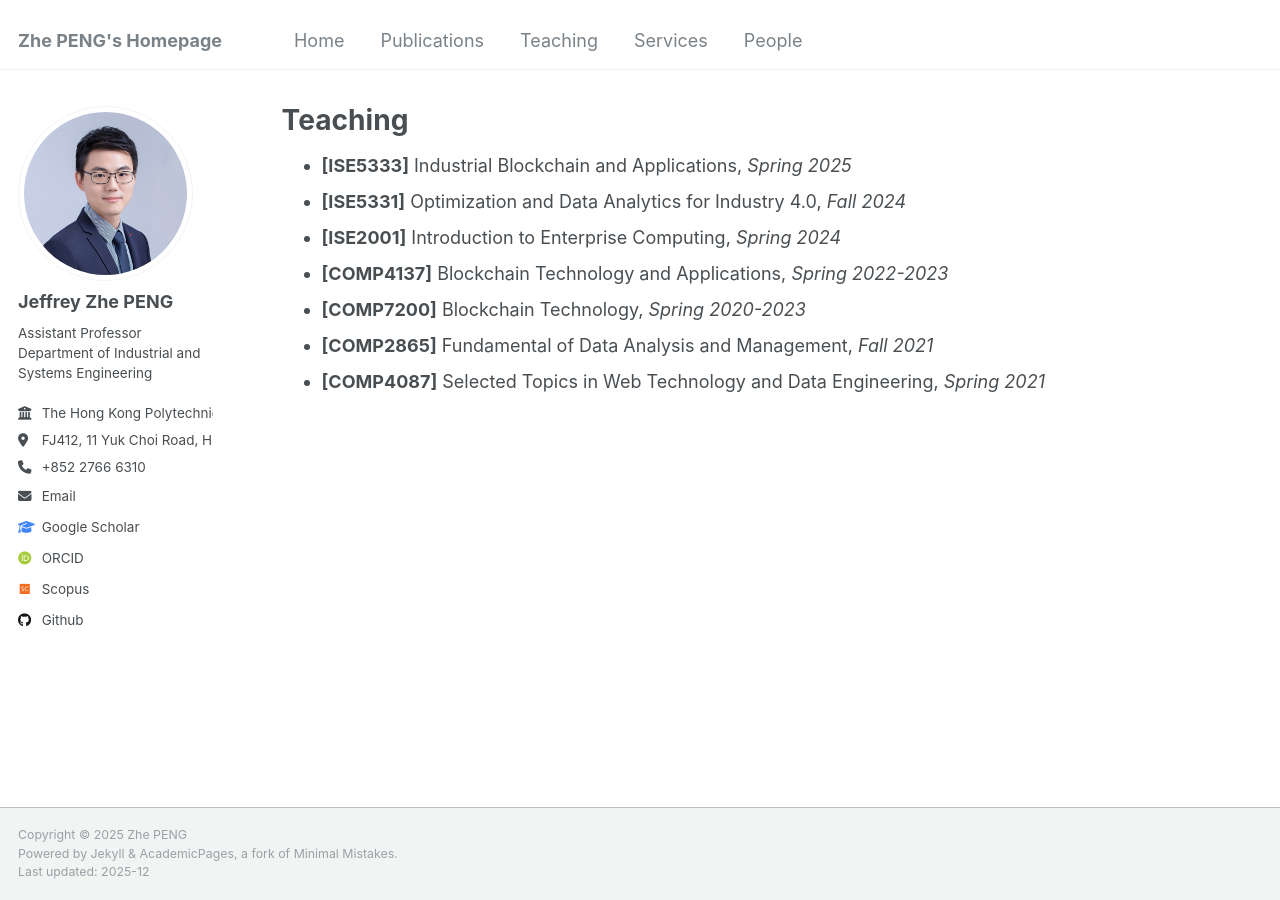
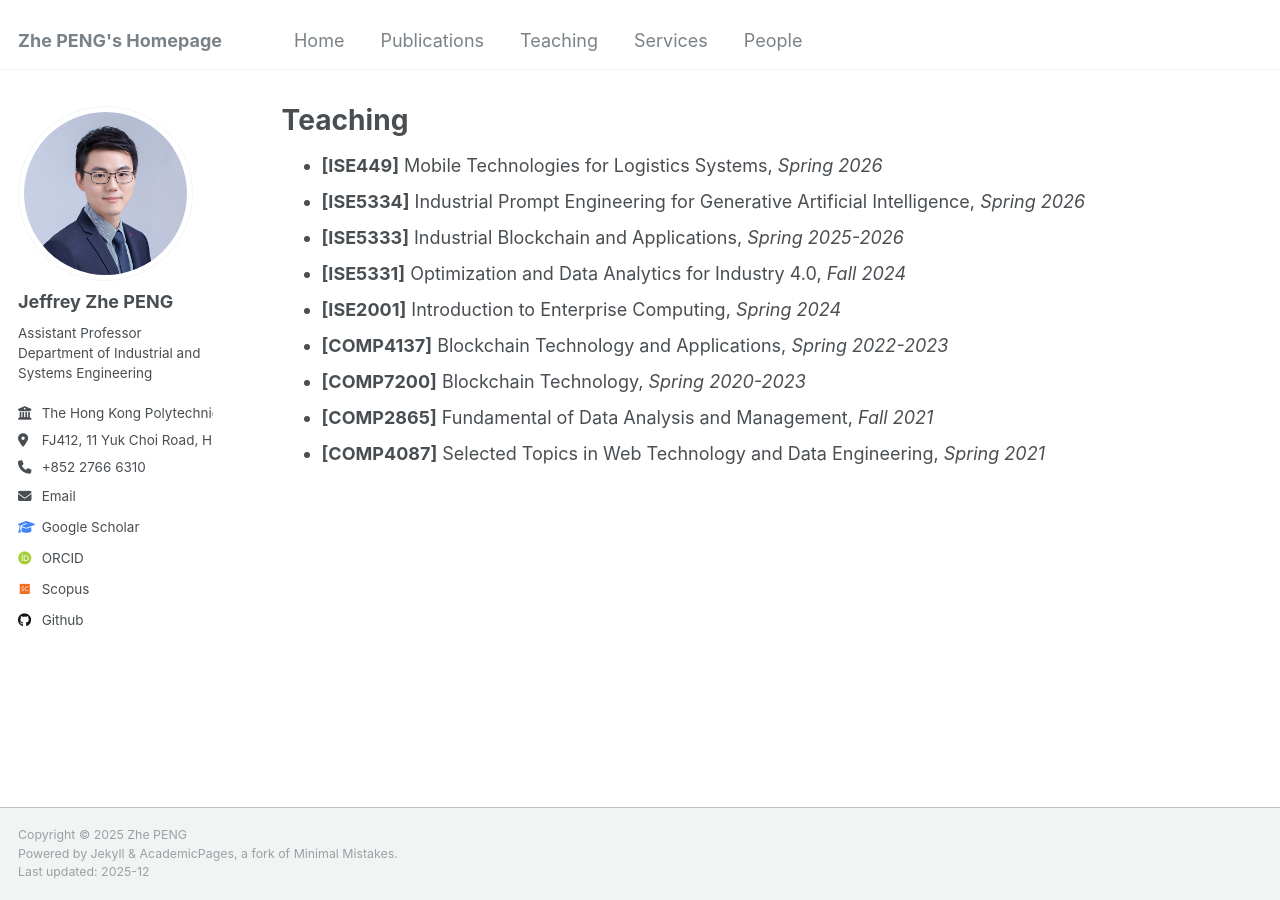
Before and after one commit to PENG-Zhe/peng-zhe.github.io, a Jekyll site: the page built from _pages/teaching.md, in a window 1280 px wide. Built offline with Jekyll 4.4.1, drawn with Linux system fonts in a browser that asks for light colours; some web fonts are replaced.

Commit message:
Update teaching.md

```diff
--- a/_pages/teaching.md
+++ b/_pages/teaching.md
@@ -4,7 +4,9 @@ permalink: /teaching/
 layout: archive
 ---
 
-* **[ISE5333]** Industrial Blockchain and Applications, _Spring 2025_
+* **[ISE449]** Mobile Technologies for Logistics Systems, _Spring 2026_
+* **[ISE5334]** Industrial Prompt Engineering for Generative Artificial Intelligence, _Spring 2026_
+* **[ISE5333]** Industrial Blockchain and Applications, _Spring 2025-2026_
 * **[ISE5331]** Optimization and Data Analytics for Industry 4.0, _Fall 2024_
 * **[ISE2001]** Introduction to Enterprise Computing, _Spring 2024_
 * **[COMP4137]** Blockchain Technology and Applications, _Spring 2022-2023_
```
